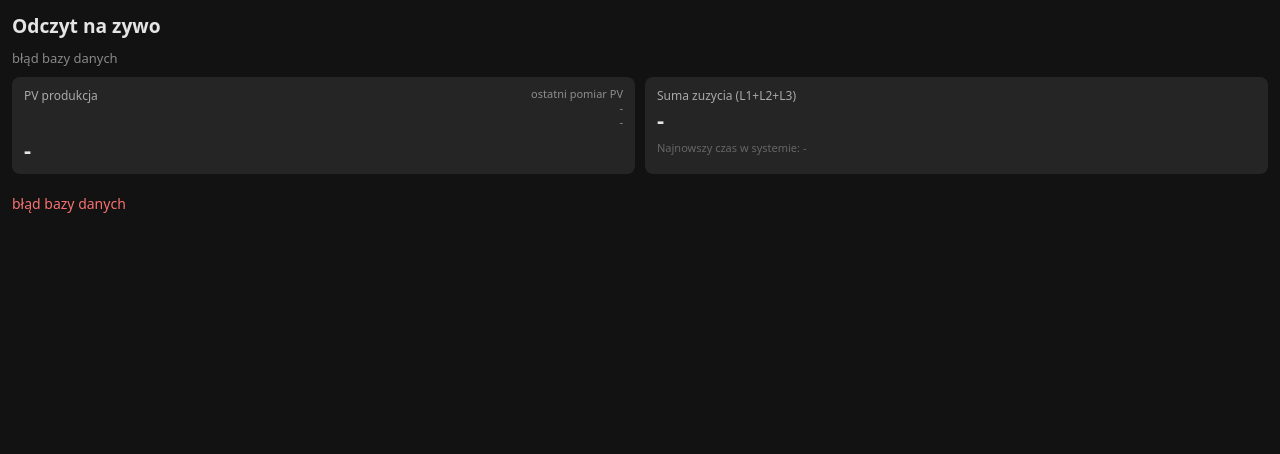
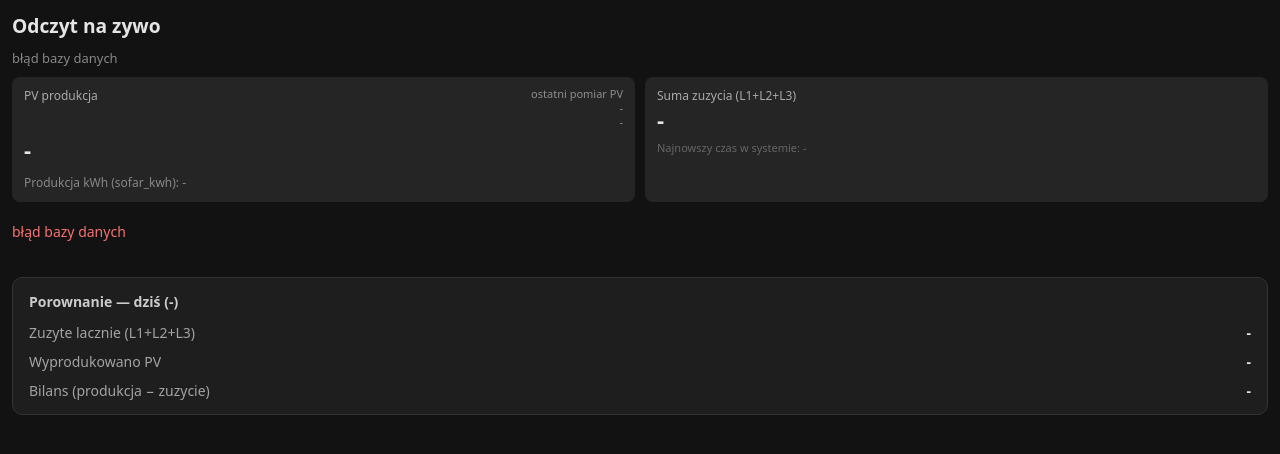
Before and after one commit to DybaMati/str_liczniki, a FastAPI app: page /live in a window 1280 px wide. Shown: the part 61-515 px from the top of the page. Run offline with FastAPI, Linux system fonts and the light colour scheme.

Commit message:
feat(live): sofar_kwh, pierscien udzialu dnia, porownanie zuzyte vs produkcja
Made-with: Cursor

```diff
--- a/app/main.py
+++ b/app/main.py
@@ -150,6 +150,12 @@ async def api_live():
         "l3_w": float(row.get("l3_w") or 0),
         "meter_cards": row.get("meter_cards") or [],
         "wat_y_max": float(row.get("wat_y_max") or 500),
+        "pv_kwh_total": row.get("pv_kwh_total"),
+        "pv_kwh_ts": row.get("pv_kwh_ts") or "",
+        "kwh_use_today": row.get("kwh_use_today"),
+        "kwh_pv_today": row.get("kwh_pv_today"),
+        "kwh_balance_today": row.get("kwh_balance_today"),
+        "today_period_label": row.get("today_period_label") or "",
     }
 
 
--- a/app/str_data.py
+++ b/app/str_data.py
@@ -1,10 +1,10 @@
 """
-Odczyty pod schemat MySQL: sofar_data (PV), licznik_pomiary, licznik_energia.
+Odczyty pod schemat MySQL: sofar_data (PV), licznik_pomiary, licznik_energia, sofar_kwh.
 Liczniki: 7=Tomek, 8=Lonia, 9=Henia.
 """
 from __future__ import annotations
 
-from datetime import datetime, timedelta
+from datetime import date, datetime, timedelta
 from math import ceil
 from typing import Any, Dict, List, Optional, Tuple
 
@@ -111,8 +111,71 @@ def _fetch_meter_live_card(licznik_id: int, label: str) -> Dict[str, Any]:
         "amp_a": float(row.get("prad_a") or 0.0) if row else 0.0,
         "kwh": float(e_row.get("energia_kwh") or 0.0) if e_row else 0.0,
         "kwh_ts": _fmt_ts(e_row.get("ts")) if e_row and e_row.get("ts") else "",
+        "kwh_today": None,
         "wat_series": _fetch_meter_watts_series(licznik_id),
     }
+
+
+def _fetch_pv_kwh_latest() -> Tuple[Optional[float], str]:
+    row = fetch_one(
+        text(
+            """
+            SELECT `timestamp` AS ts, produkcja AS kwh
+            FROM sofar_kwh
+            ORDER BY `timestamp` DESC
+            LIMIT 1
+            """
+        )
+    )
+    if not row or row.get("kwh") is None:
+        return None, ""
+    return float(row["kwh"]), _fmt_ts(row.get("ts"))
+
+
+def _safe_pv_kwh_latest() -> Tuple[Optional[float], str]:
+    try:
+        return _fetch_pv_kwh_latest()
+    except Exception:
+        return None, ""
+
+
+def _safe_pv_kwh_delta_today() -> Optional[float]:
+    try:
+        return _fetch_pv_kwh_delta_today()
+    except Exception:
+        return None
+
+
+def _fetch_pv_kwh_delta_today() -> Optional[float]:
+    """Roznica produkcji kWh od polnocy (pierwszy minus ostatni odczyt kalendarzowej doby serwera)."""
+    row = fetch_one(
+        text(
+            """
+            SELECT
+              (
+                SELECT produkcja FROM sofar_kwh
+                WHERE `timestamp` >= CURDATE()
+                  AND `timestamp` < DATE_ADD(CURDATE(), INTERVAL 1 DAY)
+                ORDER BY `timestamp` ASC
+                LIMIT 1
+              ) AS start_kwh,
+              (
+                SELECT produkcja FROM sofar_kwh
+                WHERE `timestamp` >= CURDATE()
+                  AND `timestamp` < DATE_ADD(CURDATE(), INTERVAL 1 DAY)
+                ORDER BY `timestamp` DESC
+                LIMIT 1
+              ) AS end_kwh
+            """
+        )
+    )
+    if not row:
+        return None
+    sk = row.get("start_kwh")
+    ek = row.get("end_kwh")
+    if sk is None or ek is None:
+        return None
+    return float(ek) - float(sk)
 
 
 def fetch_live() -> Optional[Dict[str, Any]]:
@@ -162,6 +225,29 @@ def fetch_live() -> Optional[Dict[str, Any]]:
                 max_w = w
     # Wspolna skala Y dla porownywalnosci (krok 500W).
     wat_y_max = max(500.0, float(ceil(max_w / 500.0) * 500.0))
+
+    today_iso = date.today().isoformat()
+    try:
+        delta_rows = fetch_meters_delta(today_iso, today_iso)
+    except Exception:
+        delta_rows = []
+    deltas_by_mid = {str(r["meter_id"]): r.get("kwh_delta") for r in delta_rows}
+    today_use_sum = 0.0
+    for card in meter_cards:
+        kd = deltas_by_mid.get(str(card["id"]))
+        if kd is not None:
+            kt = float(kd)
+            card["kwh_today"] = kt
+            today_use_sum += kt
+        else:
+            card["kwh_today"] = None
+
+    pv_k_latest, pv_k_ts = _safe_pv_kwh_latest()
+    pv_today_kwh = _safe_pv_kwh_delta_today()
+    balance_today: Optional[float] = None
+    if pv_today_kwh is not None:
+        balance_today = float(pv_today_kwh) - today_use_sum
+
     return {
         "ts": t_show,
         "pv_ts": _fmt_ts(pv.get("ts")) if pv and pv.get("ts") else "",
@@ -174,6 +260,12 @@ def fetch_live() -> Optional[Dict[str, Any]]:
         "l3_w": float(m3["w"]) if m3 and m3.get("w") is not None else 0.0,
         "meter_cards": meter_cards,
         "wat_y_max": wat_y_max,
+        "pv_kwh_total": pv_k_latest,
+        "pv_kwh_ts": pv_k_ts,
+        "kwh_use_today": today_use_sum,
+        "kwh_pv_today": pv_today_kwh,
+        "kwh_balance_today": balance_today,
+        "today_period_label": today_iso,
     }
 
 
--- a/templates/live.html
+++ b/templates/live.html
@@ -47,6 +47,24 @@ main { max-width: min(100%, 1600px); }
 .meter-skel .sk-chart{height:240px;margin-left:-12px;margin-right:-12px;width:calc(100% + 24px);border-radius:0;background:linear-gradient(90deg,#1c1c1c 0%,#252525 50%,#1c1c1c 100%);background-size:200% 100%;animation:sk-sh 1.2s ease-in-out infinite}
 .meter-skel .sk-badge{font-size:11px;color:#6b7280;margin-top:8px}
 @keyframes sk-sh{0%{background-position:200% 0}100%{background-position:-200% 0}}
+
+.kwh-meter-row{align-items:center}
+.kwh-meter-row b{align-self:flex-start;padding-top:4px}
+.kwh-ring-host{position:relative;width:min(100%,280px);height:52px;margin-left:auto;display:flex;align-items:center;justify-content:flex-end}
+.kwh-ring-svg{position:absolute;right:0;top:50%;transform:translateY(-50%);width:52px;height:52px;pointer-events:none}
+.kwh-ring-bg{opacity:1}
+.kwh-ring-fg{transition:stroke-dashoffset 0.45s ease}
+.kwh-ring-odo{position:relative;z-index:1;padding-right:58px;text-align:right}
+.kwh-today-hint{display:block;font-size:11px;color:#6b7280;margin-top:4px;font-weight:400}
+
+.live-balance{margin-top:22px;padding:14px 16px;background:rgba(255,255,255,0.05);border:1px solid #333;border-radius:10px;max-width:100%}
+.live-balance-title{font-size:14px;font-weight:600;margin:0 0 12px;color:#ccc}
+.live-balance-rows{display:grid;gap:10px}
+.live-balance-row{display:flex;justify-content:space-between;align-items:baseline;gap:12px;font-size:14px}
+.live-balance-row span:first-child{color:#a3a3a3}
+.live-balance-row .val{font-variant-numeric:tabular-nums;font-weight:600}
+.live-balance-row .val.net-pos{color:#34d399}
+.live-balance-row .val.net-neg{color:#f87171}
 </style>
 
 <h1 style="font-weight:600;font-size:1.2rem;margin:0 0 10px">Odczyt na zywo</h1>
@@ -60,6 +78,10 @@ main { max-width: min(100%, 1600px); }
       <div class="pv-card-upd" id="pv-pv-upd-wrap">ostatni pomiar PV<span class="d" id="pv-pv-d">-</span><span class="t" id="pv-pv-t">-</span></div>
     </div>
     <p class="pv-card-value" id="pv-pv">-</p>
+    <p style="font-size:12px;color:#888;margin:10px 0 0;line-height:1.45">
+      Produkcja kWh (sofar_kwh): <span id="pv-kwh-odo">-</span><br/>
+      <span style="font-size:11px;color:#666" id="pv-kwh-ts-line"></span>
+    </p>
   </div>
   <div class="pv-card">
     <p class="pv-card-label">Suma zuzycia (L1+L2+L3)</p>
@@ -97,6 +119,15 @@ main { max-width: min(100%, 1600px); }
     </div>
   </article>
 </div>
+
+<section class="live-balance" id="live-balance" aria-label="Porownanie dzis">
+  <h3 class="live-balance-title">Porownanie — dziś (<span id="today-label">-</span>)</h3>
+  <div class="live-balance-rows">
+    <div class="live-balance-row"><span>Zuzyte lacznie (L1+L2+L3)</span><span class="val" id="bal-use">-</span></div>
+    <div class="live-balance-row"><span>Wyprodukowano PV</span><span class="val" id="bal-pv">-</span></div>
+    <div class="live-balance-row"><span>Bilans (produkcja − zuzycie)</span><span class="val" id="bal-net">-</span></div>
+  </div>
+</section>
 {% endblock %}
 {% block scripts %}
 <script>
@@ -130,6 +161,10 @@ function fmtTsShort(s){
   if(!s) return '-';
   var m=String(s).match(/(\d{2}:\d{2}:\d{2})$/);
   return m ? m[1] : s;
+}
+function fmtKwhDelta(n){
+  if(n==null||Number.isNaN(n)) return '-';
+  return (Math.round(n*100)/100).toFixed(2).replace('.',',')+' kWh';
 }
 
 let _echartsLoaded = false;
@@ -184,13 +219,20 @@ function drawSparkline(container, series, yMax){
   requestAnimationFrame(function(){ try{ chart.resize(); }catch(e){} });
 }
 
-function renderMeters(cards, yMax){
+function renderMeters(cards, yMax, useTodaySum){
   const box=document.getElementById('meter-grid');
   disposeCharts();
   box.innerHTML='';
+  var sum = (typeof useTodaySum==='number' && !Number.isNaN(useTodaySum)) ? useTodaySum : 0;
+  var R=17;
+  var circ = 2*Math.PI*R;
   cards.forEach(function(c,idx){
     const id='spark-'+idx;
     const dt=splitDateTime(c.ts);
+    var kt = (c.kwh_today!=null && !Number.isNaN(c.kwh_today)) ? c.kwh_today : null;
+    var share = (sum>0 && kt!=null) ? Math.min(1, Math.max(0, kt/sum)) : 0;
+    var off = circ * (1-share);
+    var hint = (kt!=null) ? ('dziś: '+fmtKwhDelta(kt)) : '';
     const el=document.createElement('article');
     el.className='meter-card';
     el.innerHTML =
@@ -203,7 +245,16 @@ function renderMeters(cards, yMax){
       '  <div class="meter-row"><b>Wat</b><span>'+fmtW(c.wat_w)+'</span></div>'+
       '  <div class="spark-wrap"><b>Wat wykres</b><div class="spark" id="'+id+'"></div></div>'+
       '  <div class="meter-row"><b>Amper</b><span>'+fmtA(c.amp_a)+'</span></div>'+
-      '  <div class="meter-row"><b>Zuzycie licznik</b><span>'+fmtKOdo(c.kwh)+'</span></div>'+
+      '  <div class="meter-row kwh-meter-row">'+
+      '    <div><b>Zuzycie licznik</b>'+(hint?'<span class="kwh-today-hint">'+hint+'</span>':'')+'</div>'+
+      '    <div class="kwh-ring-host">'+
+      '      <svg class="kwh-ring-svg" viewBox="0 0 44 44" aria-hidden="true">'+
+      '        <circle class="kwh-ring-bg" cx="22" cy="22" r="'+R+'" fill="none" stroke="#333" stroke-width="3"/>'+
+      '        <circle class="kwh-ring-fg" cx="22" cy="22" r="'+R+'" fill="none" stroke="#3b82f6" stroke-width="3" stroke-linecap="round" transform="rotate(-90 22 22)" stroke-dasharray="'+circ.toFixed(3)+'" stroke-dashoffset="'+off.toFixed(3)+'"/>'+
+      '      </svg>'+
+      '      <div class="kwh-ring-odo">'+fmtKOdo(c.kwh)+'</div>'+
+      '    </div>'+
+      '  </div>'+
       '</div>';
     box.appendChild(el);
     drawSparkline(el.querySelector('#'+id), c.wat_series||[], yMax);
@@ -231,8 +282,21 @@ async function tick(){
     document.getElementById('pv-pv-t').textContent=pvDt.t;
     const sum=(j.l1_w||0)+(j.l2_w||0)+(j.l3_w||0);
     document.getElementById('pv-sum').textContent=fmtW(sum);
+    if(j.pv_kwh_total!=null && !Number.isNaN(j.pv_kwh_total)){
+      document.getElementById('pv-kwh-odo').innerHTML=fmtKOdo(j.pv_kwh_total);
+    }else{
+      document.getElementById('pv-kwh-odo').textContent='-';
+    }
+    document.getElementById('pv-kwh-ts-line').textContent=j.pv_kwh_ts ? ('Ostatni odczyt licznika kWh: '+j.pv_kwh_ts) : '';
+    document.getElementById('today-label').textContent=j.today_period_label||'-';
+    document.getElementById('bal-use').textContent=fmtKwhDelta(j.kwh_use_today);
+    document.getElementById('bal-pv').textContent=fmtKwhDelta(j.kwh_pv_today);
+    var netEl=document.getElementById('bal-net');
+    var net=j.kwh_balance_today;
+    netEl.textContent=fmtKwhDelta(net);
+    netEl.className='val'+(net!=null && !Number.isNaN(net) ? (net>0?' net-pos':(net<0?' net-neg':'')) : '');
     await ensureEcharts();
-    renderMeters(j.meter_cards||[], j.wat_y_max||500);
+    renderMeters(j.meter_cards||[], j.wat_y_max||500, j.kwh_use_today);
   }catch(e){
     if(loadingEl) loadingEl.style.display='none';
     st.textContent='Blad sieci: '+e;
```
